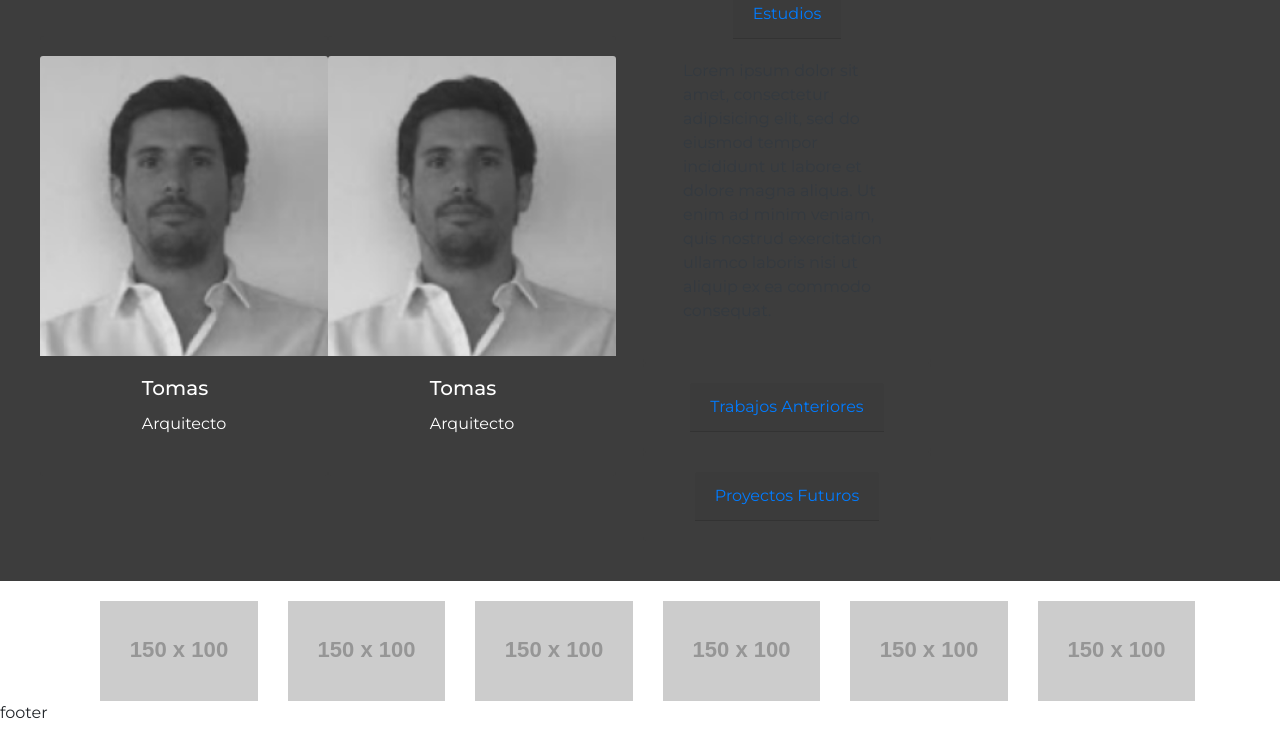
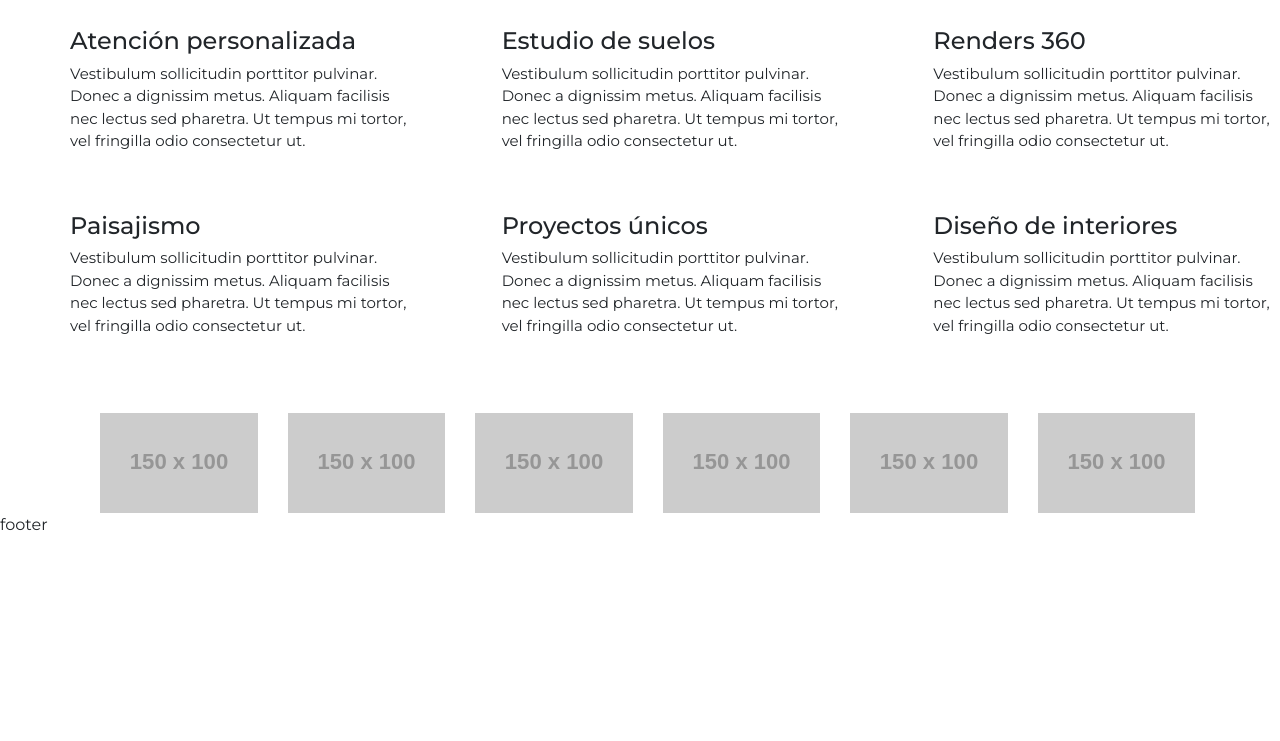
Before and after one commit to marianbarone/ReGstudio, a website: page Pages/Nosotros.html in a window 1280 px wide. Shown: the part 726-1467 px from the top of the page. After the commit the page ends 1279 px from the top, so only its background shows below. Drawn offline with nearby package versions, Linux system fonts and the light colour scheme; placeholder pictures from the web are drawn by us.

Commit message:
Servicios y nosotros

```diff
--- a/Pages/Nosotros.html
+++ b/Pages/Nosotros.html
@@ -20,6 +20,7 @@
 <script src="https://maxcdn.bootstrapcdn.com/bootstrap/4.0.0/js/bootstrap.min.js" integrity="sha384-JZR6Spejh4U02d8jOt6vLEHfe/JQGiRRSQQxSfFWpi1MquVdAyjUar5+76PVCmYl" crossorigin="anonymous"></script>
 <script src="https://code.jquery.com/jquery-3.2.1.slim.min.js" integrity="sha384-KJ3o2DKtIkvYIK3UENzmM7KCkRr/rE9/Qpg6aAZGJwFDMVNA/GpGFF93hXpG5KkN" crossorigin="anonymous"></script>
 <script src="https://cdnjs.cloudflare.com/ajax/libs/popper.js/1.12.9/umd/popper.min.js" integrity="sha384-ApNbgh9B+Y1QKtv3Rn7W3mgPxhU9K/ScQsAP7hUibX39j7fakFPskvXusvfa0b4Q" crossorigin="anonymous"></script>
+<script src="https://use.fontawesome.com/9bd60ab306.js"></script>
 </head>
 <body>
     <header>
@@ -55,58 +56,66 @@
     <section class="bg-image3 container-fluid">
     </section>
 
-    <section class="row SeccionOscura">
-
-        <div class="card" style="width: 18rem; background-color: #3D3D3D ; border-style: none ; padding:20px">
-              <img class="card-img-top" src="../Assets/socio1.png" alt="socio1">
-              <div class="card-body">
-                <h5 class="card-title">Tomas</h5>
-                <p class="card-text">Arquitecto</p>
+    <section id="why-choose-us">
+      <div class="container-full">
+        <div class="center div-content">
+          <h2>Por qué elegirnos</h2>
+        </div>
+        <div class="service-row row">
+          <div class="col-lg-4 col-md-12">
+            <div class="clearfix">
+              <div class="service-icon vr3">
+                <i class="fa fa-photo"></i>
+              </div>
+              <h4>Atención personalizada</h4>
+              <p>Vestibulum sollicitudin porttitor pulvinar. Donec a dignissim metus. Aliquam facilisis nec lectus sed pharetra. Ut tempus mi tortor, vel fringilla odio consectetur ut.</p>
             </div>
           </div>
-
-        <div class="card" style="width: 18rem; background-color: #3D3D3D ; border-style: none ; padding:20px">
-            <img class="card-img-top" src="../Assets/socio1.png" alt="socio1">
-            <div class="card-body">
-              <h5 class="card-title">Tomas</h5>
-              <p class="card-text">Arquitecto</p>
+          <div class="col col-lg-4 col-md-12">
+            <div class="clearfix">
+              <div class="service-icon vr3">
+                <i class="fa fa-photo"></i>
+              </div>
+              <h4>Estudio de suelos</h4>
+              <p>Vestibulum sollicitudin porttitor pulvinar. Donec a dignissim metus. Aliquam facilisis nec lectus sed pharetra. Ut tempus mi tortor, vel fringilla odio consectetur ut.</p>
             </div>
           </div>
-
-        <div id="accordion" class="col-md-12 col-lg-6 align-items-center container">
-            <div class="card">
-              <div class="card-header text-dark">
-                <a class="card-link" data-toggle="collapse" href="#collapseOne">
-                  Estudios
-                </a>
+          <div class="col col-lg-4 col-md-12">
+            <div class="clearfix">
+              <div class="service-icon vr3">
+                <i class="fa fa-photo"></i>
               </div>
-              <div id="collapseOne" class="collapse show" data-parent="#accordion">
-                <div class="card-body text-dark">
-                  Lorem ipsum dolor sit amet, consectetur adipisicing elit, sed do eiusmod tempor incididunt ut labore et dolore magna aliqua. Ut enim ad minim veniam, quis nostrud exercitation ullamco laboris nisi ut aliquip ex ea commodo consequat.
+              <h4>Renders 360</h4>
+              <p>Vestibulum sollicitudin porttitor pulvinar. Donec a dignissim metus. Aliquam facilisis nec lectus sed pharetra. Ut tempus mi tortor, vel fringilla odio consectetur ut.</p>
             </div>
           </div>
         </div>
-            <div class="card">
-              <div class="card-header text-dark">
-                <a class="collapsed card-link" data-toggle="collapse" href="#collapseTwo">
-                Trabajos Anteriores
-              </a>
+        <div class="service-row row">
+          <div class="col col-lg-4 col-md-12">
+            <div class="clearfix">
+              <div class="service-icon vr3">
+                <i class="fa fa-photo"></i>
               </div>
-              <div id="collapseTwo" class="collapse" data-parent="#accordion">
-                <div class="card-body text-dark">
-                  Lorem ipsum dolor sit amet, consectetur adipisicing elit, sed do eiusmod tempor incididunt ut labore et dolore magna aliqua. Ut enim ad minim veniam, quis nostrud exercitation ullamco laboris nisi ut aliquip ex ea commodo consequat.
+              <h4>Paisajismo</h4>
+              <p>Vestibulum sollicitudin porttitor pulvinar. Donec a dignissim metus. Aliquam facilisis nec lectus sed pharetra. Ut tempus mi tortor, vel fringilla odio consectetur ut.</p>
             </div>
           </div>
+          <div class="col col-lg-4 col-md-12">
+            <div class="clearfix">
+              <div class="service-icon vr3">
+                <i class="fa fa-photo"></i>
               </div>
-            <div class="card">
-              <div class="card-header text-dark">
-                <a class="collapsed card-link" data-toggle="collapse" href="#collapseThree">
-                  Proyectos Futuros
-                </a>
+              <h4>Proyectos únicos</h4>
+              <p>Vestibulum sollicitudin porttitor pulvinar. Donec a dignissim metus. Aliquam facilisis nec lectus sed pharetra. Ut tempus mi tortor, vel fringilla odio consectetur ut.</p>
             </div>
-              <div id="collapseThree" class="collapse" data-parent="#accordion">
-                <div class="card-body text-dark">
-                  Lorem ipsum dolor sit amet, consectetur adipisicing elit, sed do eiusmod tempor incididunt ut labore et dolore magna aliqua. Ut enim ad minim veniam, quis nostrud exercitation ullamco laboris nisi ut aliquip ex ea commodo consequat.
+          </div>
+          <div class="col col-lg-4 col-md-12">
+            <div class="clearfix">
+              <div class="service-icon vr3">
+                <i class="fa fa-photo"></i>
+              </div>
+              <h4>Diseño de interiores</h4>
+              <p>Vestibulum sollicitudin porttitor pulvinar. Donec a dignissim metus. Aliquam facilisis nec lectus sed pharetra. Ut tempus mi tortor, vel fringilla odio consectetur ut.</p>
             </div>
           </div>
         </div>
--- a/Scss/style.scss
+++ b/Scss/style.scss
@@ -306,6 +306,52 @@
     color: $principal;
 }
 
+#why-choose-us {
+
+    h2 {
+        margin-bottom:40px;
+        text-align:left;
+        font-size:45px;
+    }
+
+    .service-row > div {
+        padding-left:70px;
+        padding-bottom:40px;
+    }
+
+    .service-row {
+
+        h4 {
+            margin-top: 0;
+            margin-bottom: 5px;
+            line-height: 1.4em;
+            text-align:left;
+        }
+
+        p {
+            font-size:15px;
+        }
+
+        .service-icon {
+            padding:10px;
+            position:absolute;
+            top:0;
+            left:0;
+            height:auto;
+            width:auto;
+            line-height:1em;
+
+            i {
+                font-size: 22px;
+                width: 30px;
+                height: 30px;
+                line-height: 30px;
+                color:#fff;
+            }
+        }
+    }
+}
+
 .map {
     width: 100%;
     height: 350px;
```
Also changed, not shown: Pages/Contacto.html (+1 -0 lines), Pages/Portfolio.html (+1 -0 lines), Pages/Servicios.html (+1 -0 lines), index.html (+1 -0 lines), Css/Estilos.css. Lines whose indentation alone changed are shown as unchanged.
